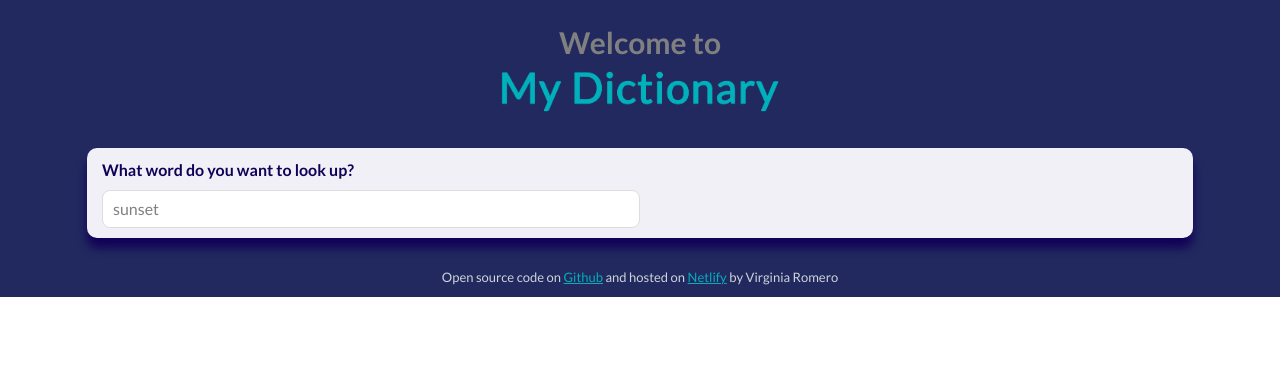
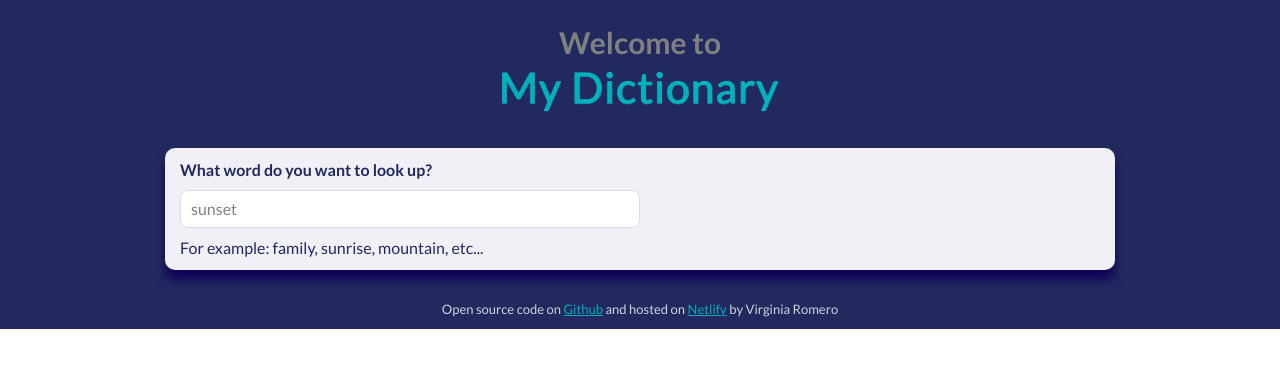
Before and after one commit to VirginiaRool/dictionary-react, a React (Create React App) app: page / in a window 1280 px wide. Shown: the top 368 px of the page. Built offline with nearby package versions, Linux system fonts and the light colour scheme; no server answers.

Commit message:
Updated css

```diff
--- a/src/App.css
+++ b/src/App.css
@@ -1,6 +1,6 @@
 .App {
   font-family: "Lato", sans-serif;
-  background-color: #22295f;
+  background: #22295f;
 }
 
 .App-header {
--- a/src/Dictionary.css
+++ b/src/Dictionary.css
@@ -1,5 +1,7 @@
 .Dictionary {
   font-family: "Lato", sans-serif;
+  max-width: 960px;
+  margin: 0 auto;
 }
 
 .Dictionary section {
@@ -14,16 +16,20 @@
   box-shadow: 0px 10px 10px #110257;
 }
 
-.Dictionary .text-instructions {
-  color: #110257;
+.Dictionary .dictionary-instructions {
   font-weight: bold;
+}
+
+.Dictionary .suggested-words {
+  font-size: 12px;
+  color: grey;
 }
 
 input {
   width: 50%;
   border: 1px solid #ddd;
   border-radius: 8px;
-  margin-top: 8px;
+  margin: 8px 0px;
   padding: 6px 10px;
   color: grey;
 }
--- a/src/Dictionary.js
+++ b/src/Dictionary.js
@@ -36,7 +36,7 @@ export default function Dictionary(props) {
     return (
       <div className="Dictionary">
         <section>
-          <div className="text-instructions">
+          <div className="dictionary-instructions">
             What word do you want to look up?
           </div>
           <form onSubmit={handleSubmit}>
@@ -47,6 +47,9 @@ export default function Dictionary(props) {
               onChange={handleKeywordChange}
             ></input>
           </form>
+          <div className="dictionary-examples">
+            For example: family, sunrise, mountain, etc...{" "}
+          </div>
         </section>
         <Results results={resultsList} />
       </div>
```
